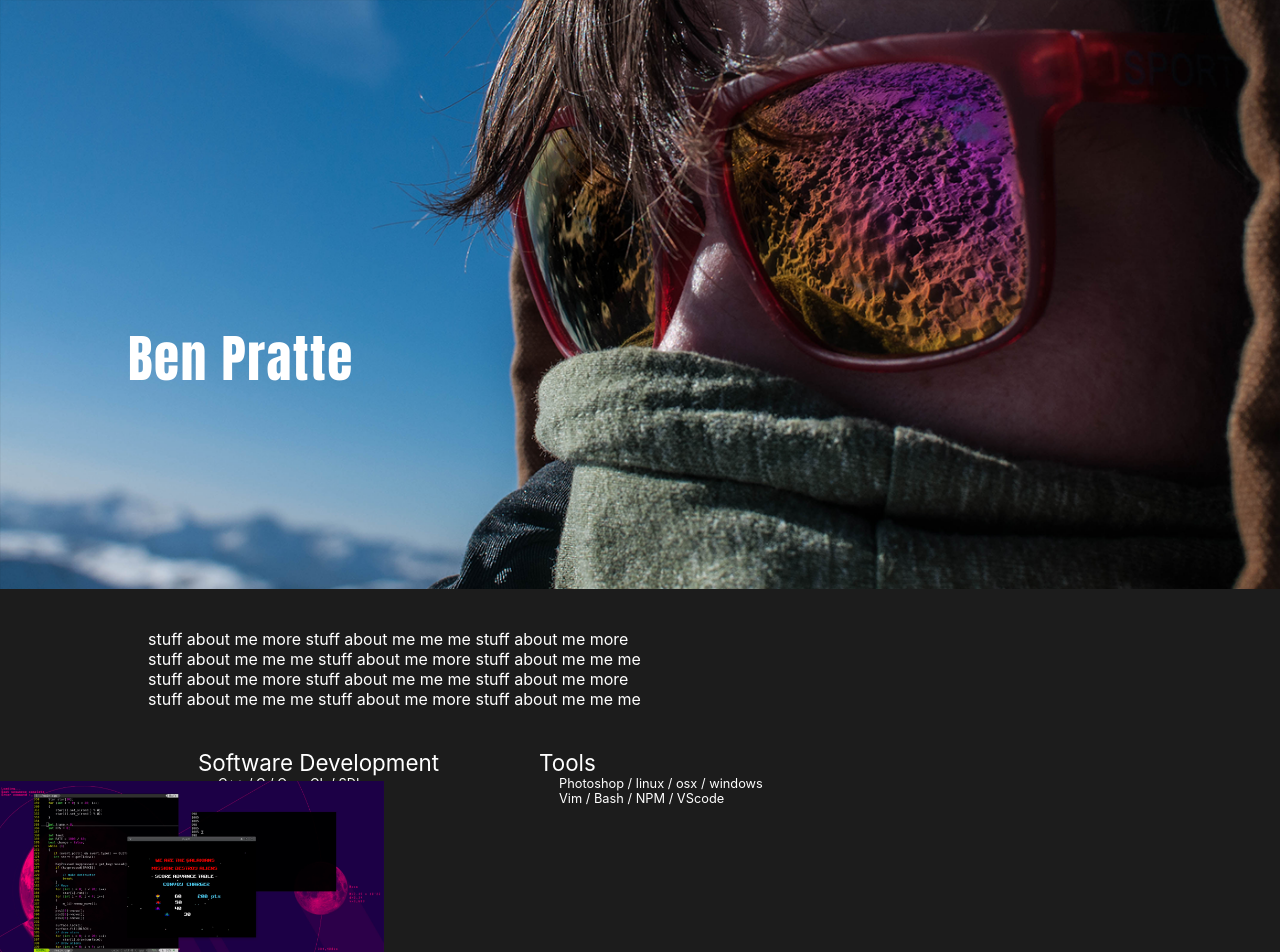
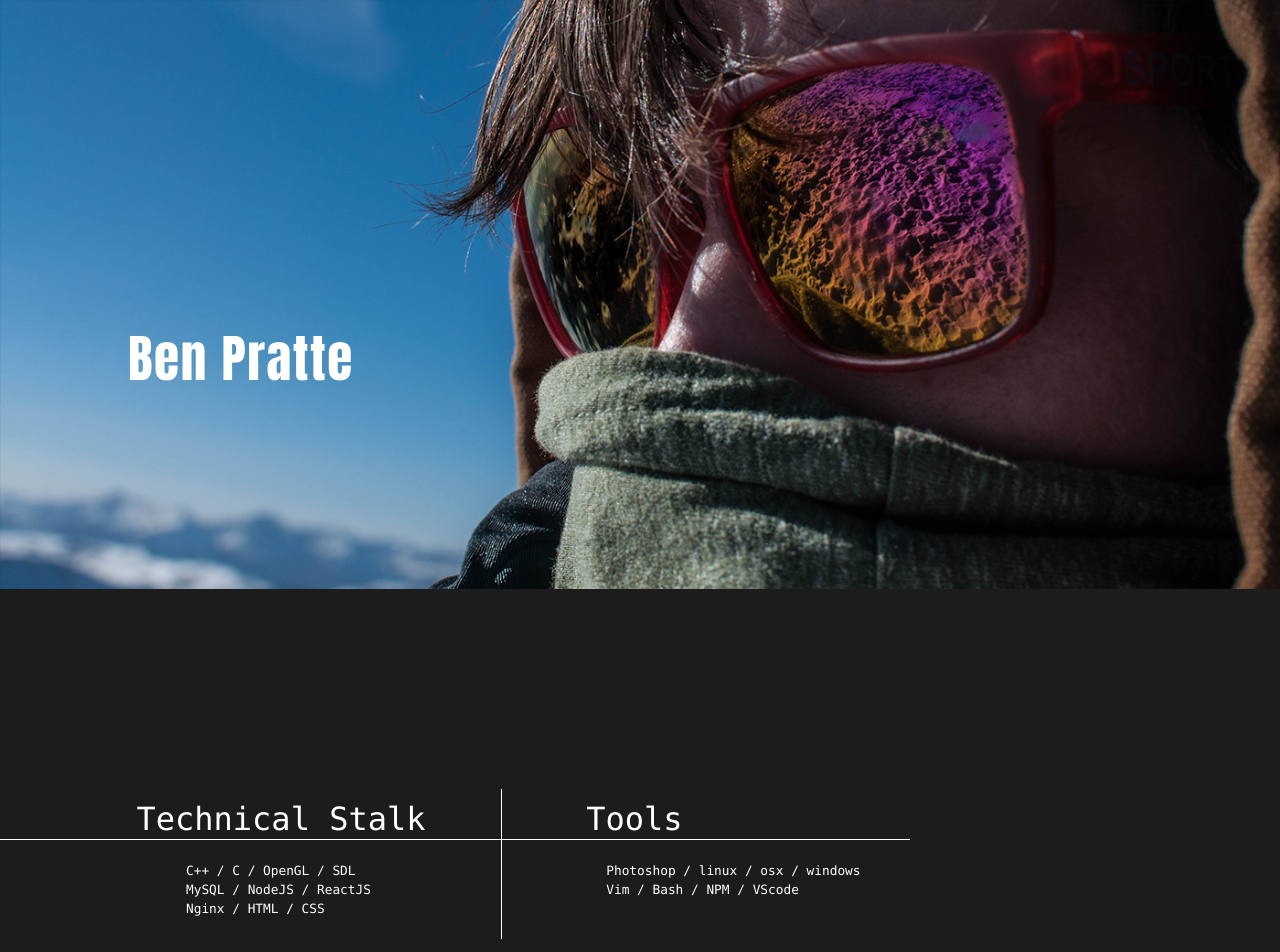
Before and after one commit to adhebadhe/folio, a React (Create React App) app: page / in a window 1280 px wide. Shown: the top 952 px of the page. Built offline with nearby package versions, Linux system fonts and the light colour scheme; a web font is replaced by a local one.

Commit message:
tweaking css

```diff
--- a/src/App.css
+++ b/src/App.css
@@ -4,6 +4,17 @@
     margin: 0;
     padding: 0;
 }
+
+/*
+*, *::before, *::after {
+    margin: 0;
+    padding: 0;
+    box-sizing: border-box;
+  }
+  */
+
+
+
 
 body {
     background-color: #1c1c1c;
@@ -48,8 +59,7 @@ body {
 
 .tech {
     display: flex;
-    position: relative;
-    top: 40px;
+    margin-top: 20px;
     margin-left: 150px;
     font-size: 1.4rem;
     padding: 0 3rem;
@@ -63,10 +73,79 @@ body {
 }
 
 .font-sm {
-    margin-left: 20px;
     font-size: .8rem;
+    margin: 4px;
+    font-family: source-code-pro, Menlo, Monaco, Consolas, 'Courier New',
+    monospace;
 }
 
 .pos-galx {
+    text-align: right;
+    margin-top: 100px;
+    margin-right: 200px;
+    margin-left: 200px;
+}
+.pos-divo {
+    margin-top: 100px;
+    margin-left: 200px;
+}
+
+.line {
+    height: 1px;
+    width: 50px;
+
+}
+
+.tlcontent {
+    font-size: 2rem;
+    left: 15%;
+    bottom: 2px;
+    color: white;
+    position: absolute;
+    font-family: source-code-pro, Menlo, Monaco, Consolas, 'Courier New',
+    monospace;
+}
+
+.trcontent {
+    font-size: 2rem;
+    bottom: 2px;
+    right: 25%;
+    position: absolute;
+    font-family: source-code-pro, Menlo, Monaco, Consolas, 'Courier New',
+    monospace;
+}
+
+.blcontent {
+    top: 20px;
+    left: 20%;
+    position: absolute;
+}
+
+.brcontent {
+    top: 20px;
+    right: 5%;
+    position: absolute;
+}
+
+.vline {
+    width: 1px;
+    height: 150px;
+    background-color: white;
+    top: 40%;
+    left: 55%;
+    position: absolute;
+}
+
+.hline {
+    width: 100%;
+    height: 1px;
+    background-color: white;
+    top: 50%;
     position: relative;
 }
+
+.box {
+    width: 910px;
+    height:500px;
+    position: relative;
+}
--- a/src/App.js
+++ b/src/App.js
@@ -1,9 +1,10 @@
 import React from 'react';
 import './App.css';
 import Header from './views/Header';
-import About from './views/About';
-import Stack from './views/Stack';
-import Cards from './views/Cards';
+import Box from './views/Box';
+//import About from './views/About';
+//import Stack from './views/Stack';
+//import Cards from './views/Cards';
 //import Card from './views/Card';
 //import galaxian from './images/galx.png';
 //import divo from './images/divo.jpg';
@@ -12,9 +13,7 @@ function App() {
   return (
     <div >
       <Header />
-      <About />
-      <Stack />
-      <Cards />
+      <Box />
     </div>
   );
 }
--- /dev/null
+++ b/src/views/Box.js
@@ -0,0 +1,29 @@
+import React from 'react';
+
+const Box = () => {
+  return (
+    <div className="box">
+
+      <div className="vline"></div>
+
+      <div className="hline">
+        <div className="tlcontent">Technical Stalk</div>
+        <div className="trcontent">Tools</div>
+
+        <div className="blcontent">
+          <div className="font-sm">C++ / C / OpenGL / SDL</div>
+          <div className="font-sm">MySQL / NodeJS / ReactJS</div>
+          <div className="font-sm">Nginx / HTML / CSS</div>
+        </div>
+
+        <div className="brcontent">
+          <div className="font-sm">Photoshop / linux / osx / windows</div>
+          <div className="font-sm">Vim / Bash / NPM / VScode</div>
+        </div>
+
+      </div>
+    </div>
+  )
+}
+
+export default Box;
--- a/src/views/Card.js
+++ b/src/views/Card.js
@@ -3,7 +3,7 @@ import React from 'react';
 const Card = ({image}) => {
 	return (
 		<div>
-			<img src={image} style={{width: "30%"}}/>
+			<img src={image} style={{width: "90%"}}/>
 		</div>
 	)
 }
--- a/src/views/Cards.js
+++ b/src/views/Cards.js
@@ -1,11 +1,16 @@
 import React from 'react';
 import galaxian from '../images/galx.png';
+import divo from '../images/divo.jpg';
+import event from '../images/event.png';
+import imgdb from '../images/imgdb.png';
 import Card from './Card';
 
 const Cards = () => {
   return (
-    <div className="pos-galx">
-      <Card image={galaxian} />
+    <div>
+      <div className="pos-galx">
+        <Card image={imgdb} />
+      </div>
     </div>
   )
 }
```
Also changed, not shown: src/images/imgdb.png (added).
